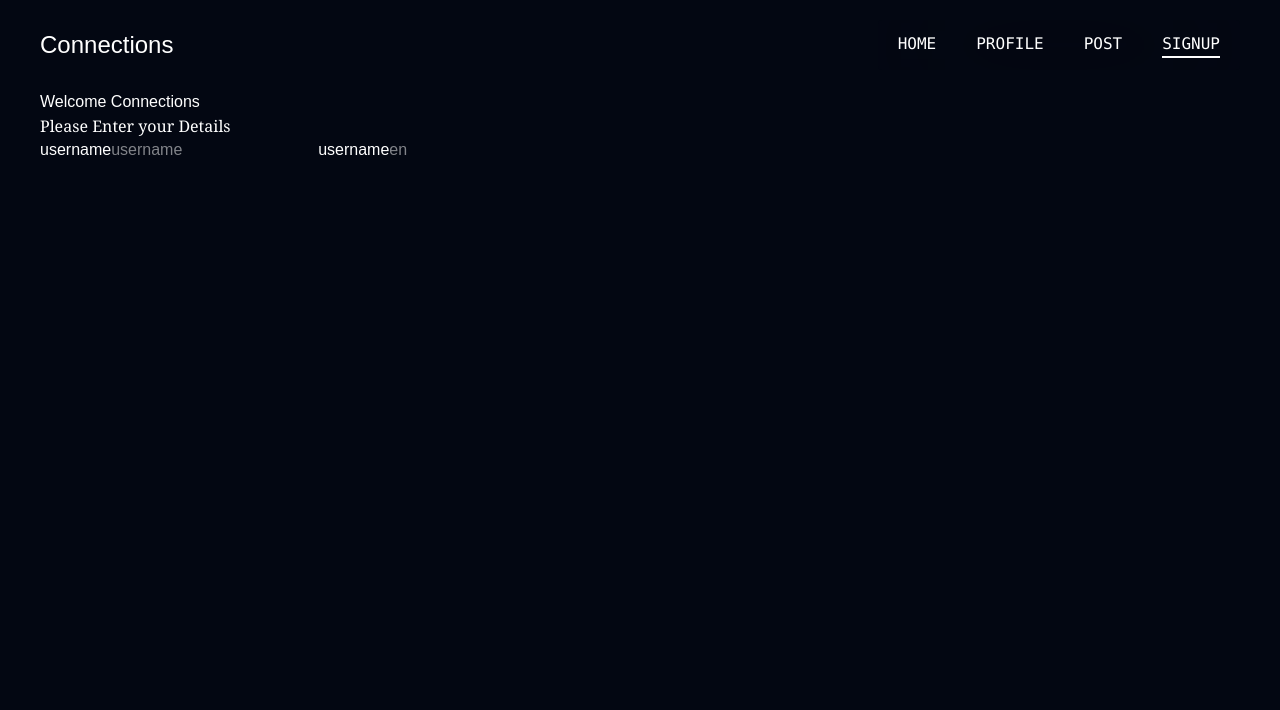
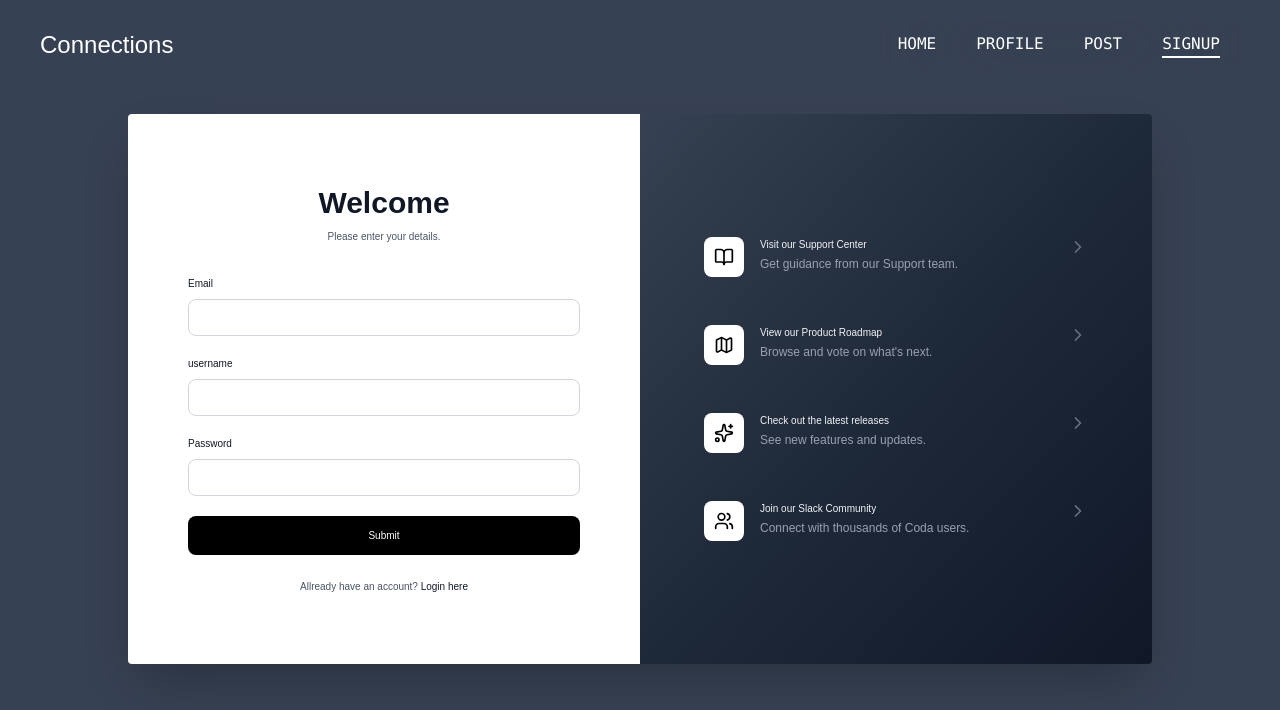
Before and after one commit to strictlyManish/Devconnect, a React (Vite) app in the folder client/: page /register in a window 1280 px wide. Shown: the top 710 px of the page. Built offline with nearby package versions, Linux system fonts and the light colour scheme; a web font is replaced by a local one.

Commit message:
build sucessfully login and register pages

```diff
--- a/client/package.json
+++ b/client/package.json
@@ -12,6 +12,7 @@
   "dependencies": {
     "@tailwindcss/vite": "^4.1.17",
     "axios": "^1.13.2",
+    "lucide-react": "^0.553.0",
     "react": "^19.2.0",
     "react-dom": "^19.2.0",
     "react-hook-form": "^7.66.0",
--- a/client/src/App.jsx
+++ b/client/src/App.jsx
@@ -4,7 +4,7 @@ import Mainroutes from './routes/Mainroutes'
 
 function App() {
   return (
-    <div className='bg-gray-950 h-screen w-screen text-white'>
+    <div className='bg-gray-700 h-screen w-screen text-black overflow-x-hidden'>
         <NavigationBar/>
         <Mainroutes/>
     </div>
--- a/client/src/components/NavigationBar.jsx
+++ b/client/src/components/NavigationBar.jsx
@@ -3,7 +3,7 @@ import { NavLink } from 'react-router-dom'
 
 function NavigationBar() {
   return (
-    <div className='px-10 py-5 flex items-center justify-between'>
+    <div className='px-10 py-5 flex items-center justify-between text-white'>
       <div className='text-2xl'>Connections</div>
 
       <div className='flex gap-10 uppercase font-mono px-5 py-3 rounded backdrop-blur-3xl' >
--- a/client/src/pages/Login.jsx
+++ b/client/src/pages/Login.jsx
@@ -1,9 +1,114 @@
-import React from 'react'
+import { ChevronRight, BookOpen, Map, Sparkles, Users } from 'lucide-react';
+import { useNavigate } from 'react-router-dom';
 
 function Login() {
+  const navigate = useNavigate()
+
+
+  const handleSubmit = () => {
+    console.log('Login:', { email, password, rememberMe });
+    alert('Login submitted!');
+  };
+
+  const menuItems = [
+    {
+      icon: BookOpen,
+      title: 'Visit our Support Center',
+      subtitle: 'Get guidance from our Support team.',
+    },
+    {
+      icon: Map,
+      title: 'View our Product Roadmap',
+      subtitle: 'Browse and vote on what\'s next.',
+    },
+    {
+      icon: Sparkles,
+      title: 'Check out the latest releases',
+      subtitle: 'See new features and updates.',
+    },
+    {
+      icon: Users,
+      title: 'Join our Slack Community',
+      subtitle: 'Connect with thousands of Coda users.',
+    },
+  ];
+
   return (
-    <div>Login</div>
-  )
+    <div className="m-auto flex w-full max-w-5xl overflow-hidden rounded shadow-2xl mt-6" style={{ height: '550px' }}>
+      {/* Left Side - White Login Form */}
+      <div className="w-1/2 bg-white px-15 flex flex-col justify-between">
+        <div className="flex-1 flex flex-col justify-center">
+
+          <div className="mb-8">
+            <h1 className="text-3xl font-bold text-gray-900 mb-2 text-center">Welcome Back !</h1>
+            <p className="text-gray-600 text-[10px] text-center">Please enter your details.</p>
+          </div>
+          <form>
+            <div className="mb-5">
+              <label className="block text-[10px] font-medium text-gray-900 mb-2">username</label>
+              <input
+                type='text'
+                className="w-full px-4 py-2.5 border border-gray-300 rounded-lg focus:outline-none focus:ring-2 focus:ring-gray-900 focus:border-transparent text-[10px]"
+                placeholder=""
+              />
+            </div>
+
+            {/* Password Input */}
+            <div className="mb-5">
+              <label className="block text-[10px] font-medium text-gray-900 mb-2">Password</label>
+              <input
+                type="password"
+                className="w-full px-4 py-2.5 border border-gray-300 rounded-lg focus:outline-none focus:ring-2 focus:ring-gray-900 focus:border-transparent text-[10px]"
+                placeholder=""
+              />
+            </div>
+
+
+            {/* Submit Button */}
+            <button
+              type='submit'
+              className="w-full bg-black text-white py-3 rounded-lg font-medium hover:bg-gray-800 transition text-[10px] mb-6"
+            >
+              Submit
+            </button>
+
+          </form>
+          {/* Sign Up Link */}
+          <p className="text-center text-[10px] text-gray-600">
+            Don't have account?{' '}
+            <button onClick={() => navigate('/register')} className="font-medium cursor-pointer text-gray-900 hover:underline">
+             Register here
+            </button>
+          </p>
+        </div>
+      </div>
+
+      {/* Right Side - Dark Menu */}
+      <div className="w-1/2 bg-linear-to-br from-gray-700 via-gray-800 to-gray-900 p-12 flex flex-col justify-center">
+        <div className="space-y-4">
+          {menuItems.map((item, index) => {
+            const Icon = item.icon;
+            return (
+              <button
+                key={index}
+                className="w-full flex items-start p-4 rounded-xl hover:bg-white hover:bg-opacity-10 transition group text-left"
+              >
+                <div className="shrink-0 w-10 h-10 rounded-lg bg-white bg-opacity-10 flex items-center justify-center mr-4">
+                  <Icon className="w-5 h-5 text-black" />
+                </div>
+                <div className="flex-1 min-w-0">
+                  <h3 className="text-gray-100 font-medium text-[10px] mb-1">{item.title}</h3>
+                  <p className="text-gray-400 text-xs">{item.subtitle}</p>
+                </div>
+                <ChevronRight className="w-5 h-5 text-gray-500 shrink-0 ml-2 group-hover:text-gray-700 transition" />
+              </button>
+            );
+          })}
+        </div>
+      </div>
+    </div>
+  );
 }
 
+
 export default Login
--- a/client/src/pages/Register.jsx
+++ b/client/src/pages/Register.jsx
@@ -1,25 +1,124 @@
-import React from 'react'
+import { ChevronRight, BookOpen, Map, Sparkles, Users } from 'lucide-react';
+import { useNavigate } from 'react-router-dom';
 
 function Register() {
+  const navigate = useNavigate()
+
+
+  const handleSubmit = () => {
+    console.log('Login:', { email, password, rememberMe });
+    alert('Login submitted!');
+  };
+
+  const menuItems = [
+    {
+      icon: BookOpen,
+      title: 'Visit our Support Center',
+      subtitle: 'Get guidance from our Support team.',
+    },
+    {
+      icon: Map,
+      title: 'View our Product Roadmap',
+      subtitle: 'Browse and vote on what\'s next.',
+    },
+    {
+      icon: Sparkles,
+      title: 'Check out the latest releases',
+      subtitle: 'See new features and updates.',
+    },
+    {
+      icon: Users,
+      title: 'Join our Slack Community',
+      subtitle: 'Connect with thousands of Coda users.',
+    },
+  ];
+
   return (
-    <div className='flex'>
-      <div>
-        <div>
-          <h1>Welcome Connections</h1>
-          <p className='font-serif'>Please Enter your Details</p>
+    <div className="m-auto flex w-full max-w-5xl overflow-hidden rounded shadow-2xl mt-6" style={{ height: '550px' }}>
+      {/* Left Side - White Login Form */}
+      <div className="w-1/2 bg-white px-15 flex flex-col justify-between">
+        <div className="flex-1 flex flex-col justify-center">
+
+          <div className="mb-8">
+            <h1 className="text-3xl font-bold text-gray-900 mb-2 text-center">Welcome</h1>
+            <p className="text-gray-600 text-[10px] text-center">Please enter your details.</p>
+          </div>
+          <form>
+
+            {/* Email Input */}
+            <div className="mb-5">
+              <label className="block text-[10px] font-medium text-gray-900 mb-2">Email</label>
+              <input
+                type='email'
+                className="w-full px-4 py-2.5 border border-gray-300 rounded-lg focus:outline-none focus:ring-2 focus:ring-gray-900 focus:border-transparent text-[10px]"
+                placeholder=""
+              />
+            </div>
+            <div className="mb-5">
+              <label className="block text-[10px] font-medium text-gray-900 mb-2">username</label>
+              <input
+                type='text'
+                className="w-full px-4 py-2.5 border border-gray-300 rounded-lg focus:outline-none focus:ring-2 focus:ring-gray-900 focus:border-transparent text-[10px]"
+                placeholder=""
+              />
+            </div>
+
+            {/* Password Input */}
+            <div className="mb-5">
+              <label className="block text-[10px] font-medium text-gray-900 mb-2">Password</label>
+              <input
+                type="password"
+                className="w-full px-4 py-2.5 border border-gray-300 rounded-lg focus:outline-none focus:ring-2 focus:ring-gray-900 focus:border-transparent text-[10px]"
+                placeholder=""
+              />
+            </div>
+
+
+            {/* Submit Button */}
+            <button
+              type='submit'
+              className="w-full bg-black text-white py-3 rounded-lg font-medium hover:bg-gray-800 transition text-[10px] mb-6"
+            >
+              Submit
+            </button>
+
+          </form>
+          {/* Sign Up Link */}
+          <p className="text-center text-[10px] text-gray-600">
+            Allready have an account?{' '}
+            <button onClick={()=>navigate('/login')} className="font-medium cursor-pointer text-gray-900 hover:underline">
+              Login here
+            </button>
+          </p>
         </div>
-        <form>
-          <label htmlFor="username">username</label>
-          <input type="text" placeholder='username' id='username' />
-          <label htmlFor="username">username</label>
-          <input type="email" placeholder='en' />
-        </form>
       </div>
-      <div>
 
+      {/* Right Side - Dark Menu */}
+      <div className="w-1/2 bg-linear-to-br from-gray-700 via-gray-800 to-gray-900 p-12 flex flex-col justify-center">
+        <div className="space-y-4">
+          {menuItems.map((item, index) => {
+            const Icon = item.icon;
+            return (
+              <button
+                key={index}
+                className="w-full flex items-start p-4 rounded-xl hover:bg-white hover:bg-opacity-10 transition group text-left"
+              >
+                <div className="shrink-0 w-10 h-10 rounded-lg bg-white bg-opacity-10 flex items-center justify-center mr-4">
+                  <Icon className="w-5 h-5 text-black" />
+                </div>
+                <div className="flex-1 min-w-0">
+                  <h3 className="text-gray-100 font-medium text-[10px] mb-1">{item.title}</h3>
+                  <p className="text-gray-400 text-xs">{item.subtitle}</p>
+                </div>
+                <ChevronRight className="w-5 h-5 text-gray-500 shrink-0 ml-2 group-hover:text-gray-700 transition" />
+              </button>
+            );
+          })}
+        </div>
       </div>
     </div>
-  )
+  );
 }
 
+
 export default Register
--- a/client/src/routes/Mainroutes.jsx
+++ b/client/src/routes/Mainroutes.jsx
@@ -3,6 +3,7 @@ import Home from "../pages/Home"
 import Profile from "../pages/Profile"
 import Post from './../pages/Post';
 import Register from './../pages/Register';
+import Login from '../pages/Login';
 
 function Mainroutes() {
   return (
@@ -12,6 +13,7 @@ function Mainroutes() {
         <Route path='/profile' element={<Profile />} />
         <Route path='/post' element={<Post />} />
         <Route path='/register' element={<Register />} />
+        <Route path='/login' element={<Login />} />
       </Routes>
     </div>
   )
```
Also changed, not shown: 1 other file (tests, documents, lock files or other folders).
